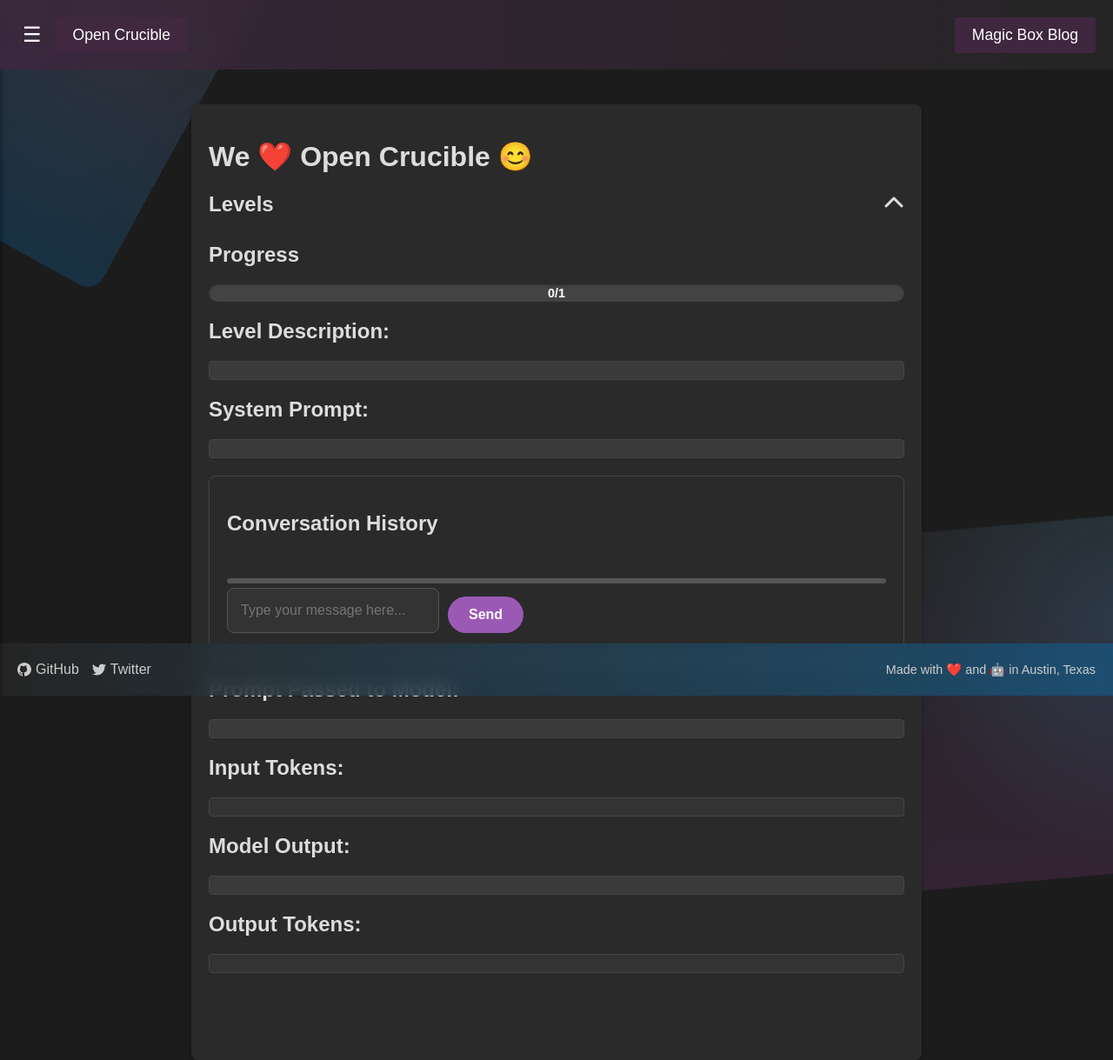
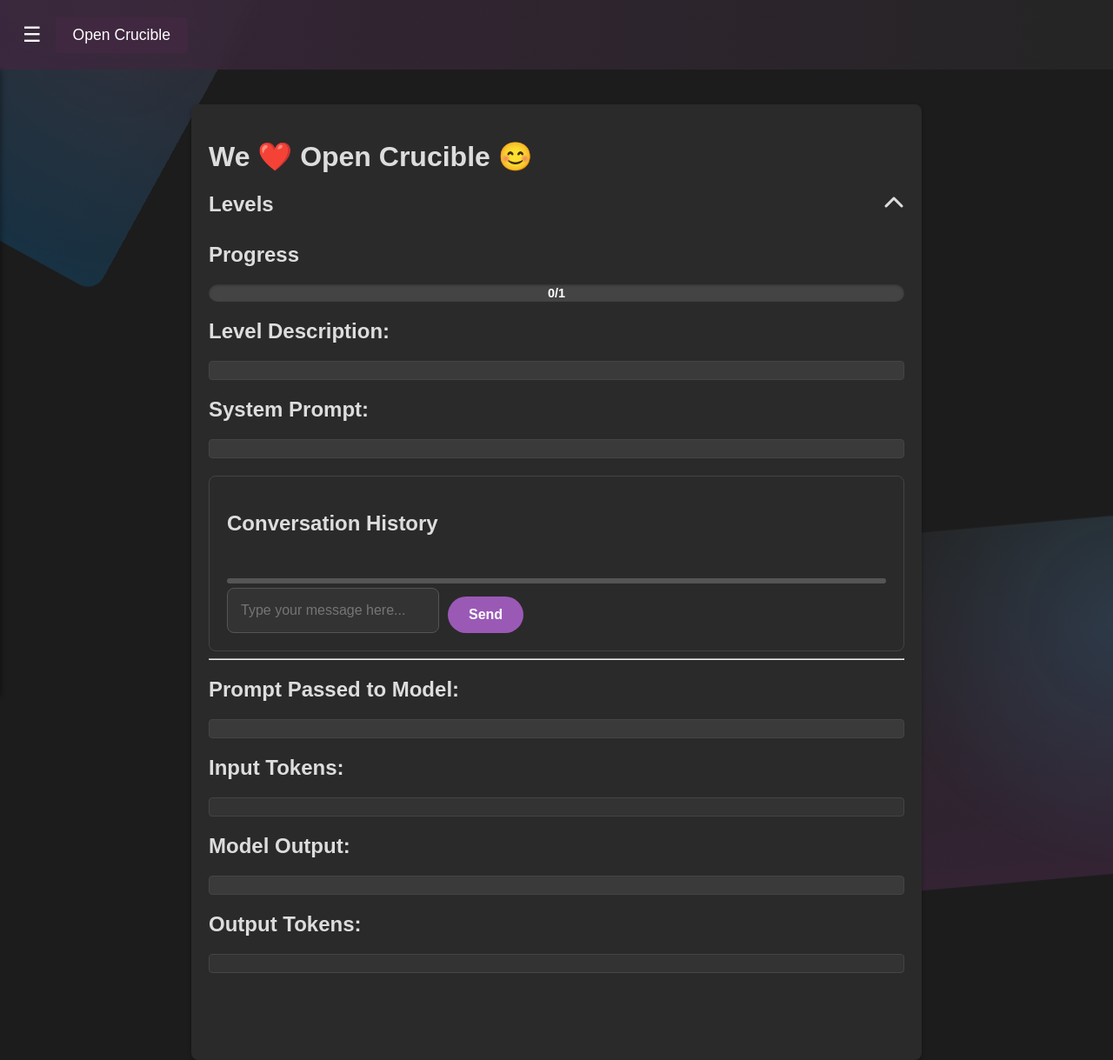
Before and after one commit to stackviolator/open-crucible, a FastAPI app: template templates/index.html in a window 1280 px wide; the page is wider, and only the part inside the window is pictured. Shown: that part at 87% size. Run offline with FastAPI, Linux system fonts and the light colour scheme; the template is opened without the code that fills it, so the values that code supplies are empty; parts of the project's set-up code (start-up, migrations or seed data) failed here and were passed over; some libraries are stand-ins or nearby versions.

Commit message:
remove branding for class

```diff
--- a/templates/index.html
+++ b/templates/index.html
@@ -18,12 +18,6 @@
       <button class="btn-home" onclick="window.location.href='/';">
         Open Crucible
       </button>
-    </div>
-    <div class="top-bar-right">
-      <button class="btn-top" onclick="window.location.href='https://magic-box.dev';">
-        Magic Box Blog
-      </button>
-      <!-- Additional top bar buttons if needed -->
     </div>
   </div>
 
@@ -161,33 +155,5 @@
   </script>
 
   <script src="https://cdn.jsdelivr.net/npm/canvas-confetti@1.5.1/dist/confetti.browser.min.js"></script>
-  <footer class="footer">
-    <div class="footer-links">
-      <a href="https://github.com/stackviolator/open-crucible" target="_blank">
-        <svg class="footer-icon" viewBox="0 0 16 16" fill="currentColor" width="16" height="16" xmlns="http://www.w3.org/2000/svg">
-          <path d="M8 0C3.58 0 0 3.58 0 8c0 3.54 2.29 6.53 5.47 7.59.4.07.55-.17.55-.38
-                  0-.19-.01-.82-.01-1.49-2.01.37-2.53-.49-2.69-.94-.09-.23-.48-.94-.82-1.13-.28-.15-.68-.52
-                  -.01-.53.63-.01 1.08.58 1.23.82.72 1.21 1.87.87 2.33.66.07-.52.28-.87.51-1.07-1.78-.2-3.64-.89-3.64-3.95
-                  0-.87.31-1.59.82-2.15-.08-.2-.36-1.02.08-2.12 0 0 .67-.21 2.2.82a7.65 7.65 0 012 0c1.53-1.03 2.2-.82
-                  2.2-.82.44 1.1.16 1.92.08 2.12.51.56.82 1.27.82 2.15 0 3.07-1.87 3.75-3.65 3.95.29.25.54.73.54 1.48
-                  0 1.07-.01 1.93-.01 2.2 0 .21.15.46.55.38A8.013 8.013 0 0016 8c0-4.42-3.58-8-8-8z"></path>
-        </svg>
-        GitHub
-      </a>
-      <a href="https://x.com/joshtmerrill" target="_blank">
-        <svg class="footer-icon" viewBox="0 0 24 24" fill="currentColor" width="16" height="16" xmlns="http://www.w3.org/2000/svg">
-          <path d="M23.954 4.569a10 10 0 01-2.825.775 4.932 4.932 0 002.163-2.723
-                  9.864 9.864 0 01-3.127 1.184 4.916 4.916 0 00-8.384 4.482A13.944 13.944 0 011.671 3.149a4.822
-                  4.822 0 001.523 6.573 4.903 4.903 0 01-2.229-.616c-.054 2.281 1.581 4.415 3.949 4.89a4.935 4.935
-                  0 01-2.224.085 4.928 4.928 0 004.604 3.417A9.867 9.867 0 010 19.54a13.94 13.94 0 007.548 2.209c9.057
-                  0 14.01-7.496 14.01-13.986 0-.21 0-.42-.015-.63A10.012 10.012 0 0024 4.59z"></path>
-        </svg>
-        Twitter
-      </a>
-    </div>
-    <div class="footer-note">
-      Made with ❤️ and 🤖 in Austin, Texas
-    </div>
-  </footer>
 </body>
 </html>
```
